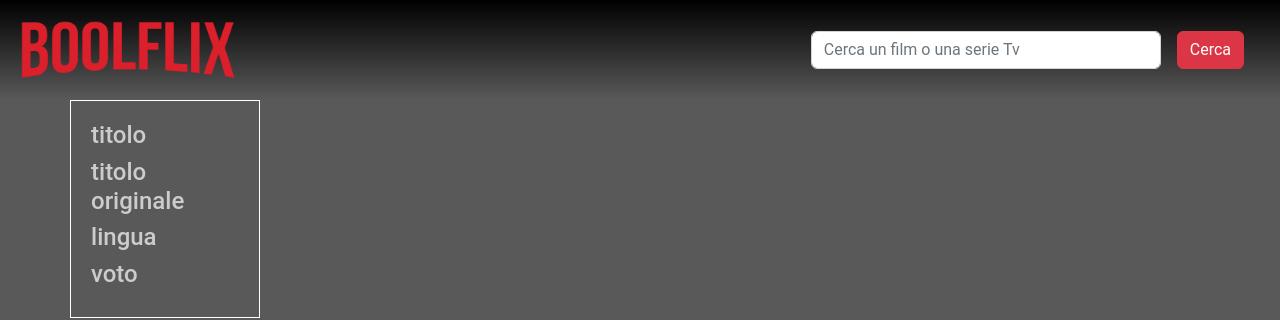
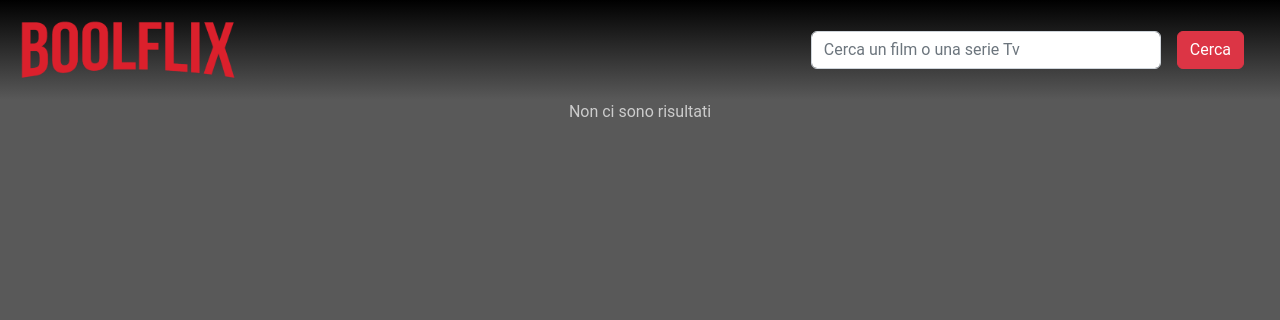
Before and after one commit to MicheleBertoia2/vite-boolflix, a Vue app: page / in a window 1280 px wide. Shown: the top 320 px of the page. Built offline with nearby package versions, Linux system fonts and the light colour scheme; a small style sheet from the web is missing.

Commit message:
[milestone 1] dynamic printing of cards with searched parameters

```diff
--- a/src/components/Main.vue
+++ b/src/components/Main.vue
@@ -15,12 +15,15 @@ export default {
   <div class="mb-main">
     <div class="container">
       <div class="row">
-
-        <div class="mb-card col-2">
-          <h4>titolo</h4>
-          <h4>titolo originale</h4>
-          <h4>lingua</h4>
-          <h4>voto</h4>
+        <div class="col text-center" v-if="store.filmArray.length === 0"> Non ci sono risultati</div>
+        <div
+          class="mb-card col-2"
+          v-else
+          v-for="film in store.filmArray" :key="film.id">
+          <h4>{{ film.title }}</h4>
+          <h4>{{ film.original_title }}</h4>
+          <h4>Lingua: {{ film.original_language }}</h4>
+          <h4>Voto: {{ film.vote_average }}</h4>
         </div>
 
       </div>
```
